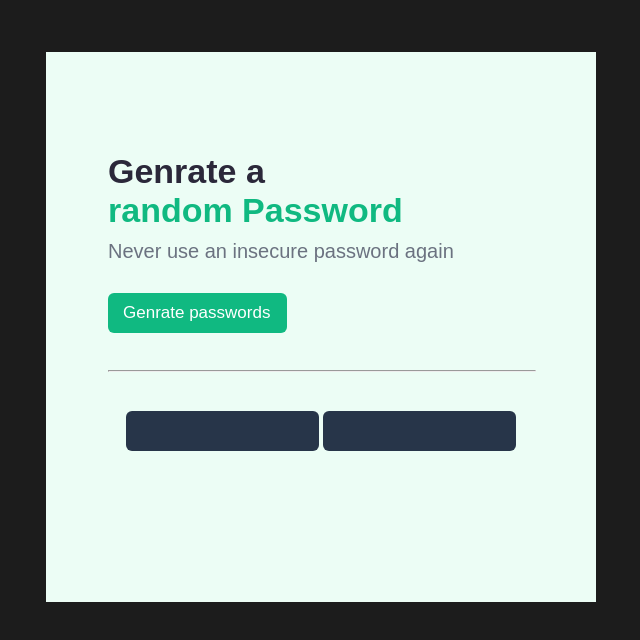
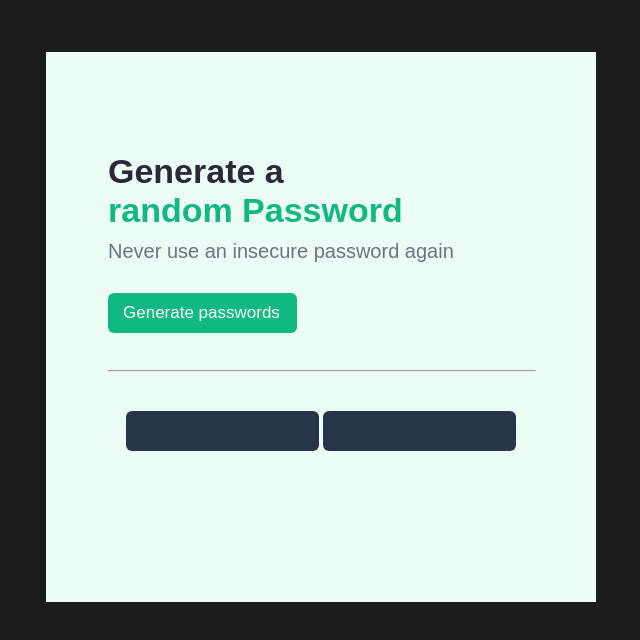
Before and after one commit to HussainRasuli/Random_Password_Generator, a plain HTML site: page index.html in a window 1280 px wide. Shown: the whole page, without its empty margins (319-959 px from the left). Drawn offline with Linux system fonts and the light colour scheme.

Commit message:
some text edited

```diff
--- a/index.html
+++ b/index.html
@@ -11,12 +11,12 @@
       <div class="main">
         <div class="content_div">
           <h1>
-            Genrate a
+            Generate a
             <div class="random_pass_text">random Password</div>
           </h1>
           <p>Never use an insecure password again</p>
           <button id="pass_btn" onclick="generatePass(15)">
-            Genrate passwords
+            Generate passwords
           </button>
           <hr />
           <div class="random_pass_div">
```
